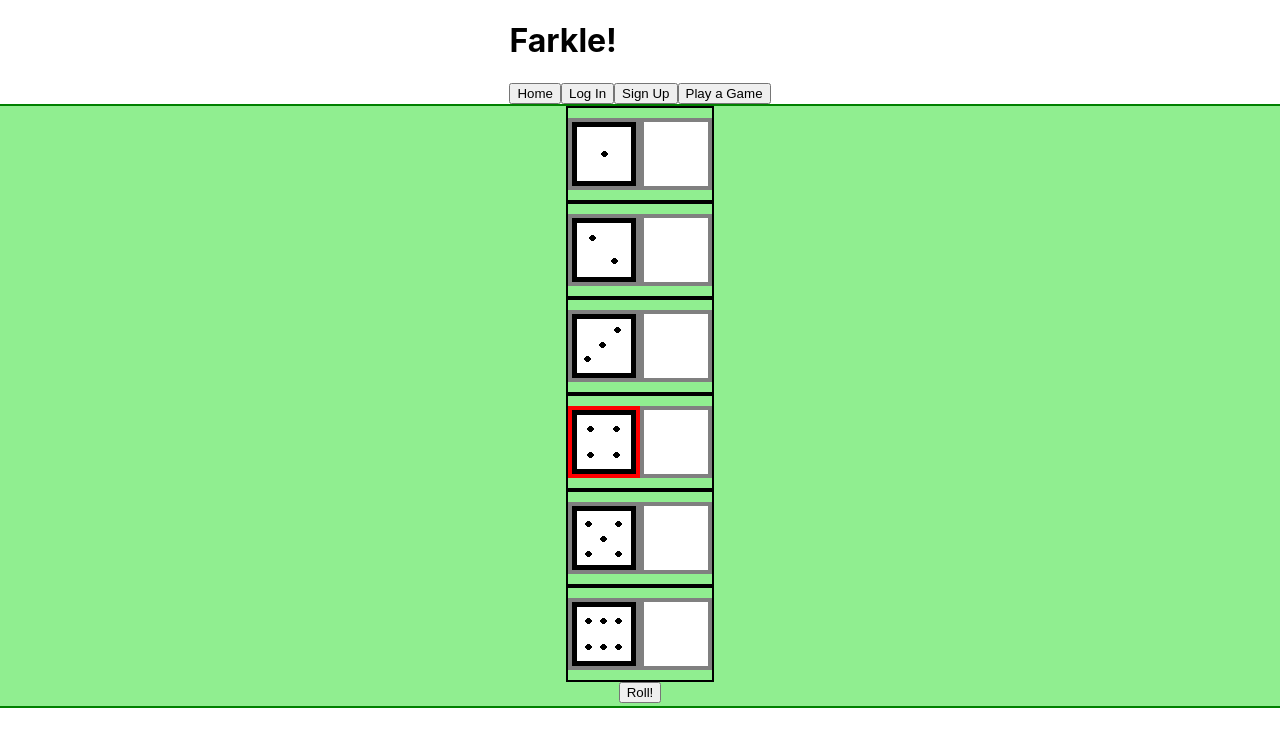
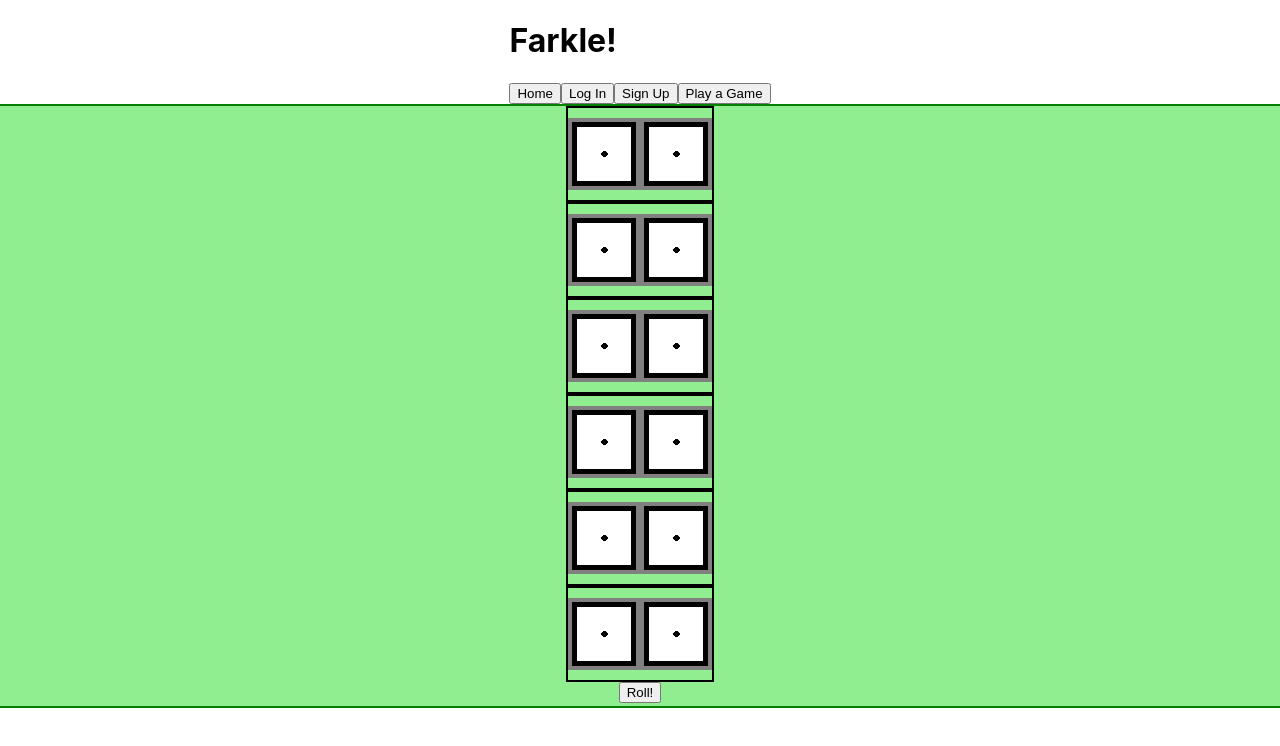
Before and after one commit to carl-larson/capstone-react, a React (Create React App) app: page /farkle in a window 1280 px wide. Shown: the top 746 px of the page. Built offline with nearby package versions, Linux system fonts and the light colour scheme.

Commit message:
Made a bunch of changes to Rowjs to move things into state and componentdidupdate but it no longer works and i'm not sure it was worthwhile.

```diff
--- a/src/components/farkle/Row.js
+++ b/src/components/farkle/Row.js
@@ -1,49 +1,81 @@
 import React from 'react';
 
 class Row extends React.Component {
-    // constructor (props) {
-    //     super(props);
-    //     this.state = {
-    //         value: Number(props.value),
-    //         selected: props.selected,
-    //         kept: props.kept
-    //     }
-    // }
+    constructor (props) {
+        super(props);
+        this.state = {
+            // value: Number(props.value),
+            // selected: props.selected,
+            // kept: props.kept
+
+            xRolledPosition: 0,
+            xKeptPosition: -64,
+            yPosition: -((this.props.value - 1) * 64),
+            selectedcolor: 'gray',
+            keptcolor: 'gray',
+            rolledPosition: `${this.xRolledPosition}px ${this.yPosition}px`,
+            keptPosition: `${this.xKeptPosition}px ${this.yPosition}px`
+        };
+    }
+
+    componentDidMount() {
+
+    }
+
+    componentDidUpdate(prevProps) {
+        if (this.props !== prevProps)
+        {console.log(this.props.value, this.props.selected, this.props.kept)
+        if (this.props.selected && !this.props.kept) {
+            this.setState({selectedcolor: 'red'});
+        } else if (this.props.selected && this.props.kept) {
+            this.setState({selectedcolor: 'gray',
+                keptcolor: 'red',
+                xRolledPosition: -64,
+                xKeptPosition: 0});
+        } else {
+            this.setState({selectedcolor: 'gray',
+            keptcolor: 'gray',
+            xRolledPosition: 0,
+            xKeptPosition: -64});
+        }}
+
+
+    }
 
     render() {
-        let value = this.props.value;
-        let selected = this.props.selected;
-        let kept = this.props.kept;
-        console.log(value, selected, kept)
-        let xRolledPosition = 0;
-        let xKeptPosition = -64;
-        let yPosition = -((value - 1) * 64);
+        // let value = this.props.value;
+        // let selected = this.props.selected;
+        // let kept = this.props.kept;
+        // console.log(value, selected, kept)
+        // let xRolledPosition = 0;
+        // let xKeptPosition = -64;
+        // let yPosition = -((value - 1) * 64);
 
-        let selectedcolor = 'gray';
-        let keptcolor = 'gray';
+        // let selectedcolor = 'gray';
+        // let keptcolor = 'gray';
         // selected ? bordercolor = 'red' : bordercolor = 'gray';
-        if (selected && !kept) {
-            selectedcolor = 'red';
-        } else if (selected && kept) {
-            selectedcolor = 'gray';
-            keptcolor = 'red';
-            xRolledPosition = -64;
-            xKeptPosition = 0;
-        } else {
-            selectedcolor = 'gray';
-            keptcolor = 'gray';
-            xRolledPosition = 0;
-            xKeptPosition = -64;
-        }
-        let rolledPosition = `${xRolledPosition}px ${yPosition}px`;
-        let keptPosition = `${xKeptPosition}px ${yPosition}px`;
+        // if (this.props.selected && !this.props.kept) {
+        //     this.selectedcolor = 'red';
+        // } else if (this.props.selected && this.props.kept) {
+        //     this.selectedcolor = 'gray';
+        //     this.keptcolor = 'red';
+        //     this.xRolledPosition = -64;
+        //     this.xKeptPosition = 0;
+        // } else {
+        //     this.selectedcolor = 'gray';
+        //     this.keptcolor = 'gray';
+        //     this.xRolledPosition = 0;
+        //     this.xKeptPosition = -64;
+        // }
+        // let rolledPosition = `${this.xRolledPosition}px ${this.yPosition}px`;
+        // let keptPosition = `${this.xKeptPosition}px ${this.yPosition}px`;
 
         return (
             <div className='row'>
                 <div className='rolled dice'
-                    style={{backgroundPosition: rolledPosition, borderColor: selectedcolor}}>
+                    style={{backgroundPosition: this.rolledPosition, borderColor: this.selectedcolor}}>
                 </div>
-                <div className='kept dice' style={{backgroundPosition: keptPosition, borderColor: keptcolor}}>
+                <div className='kept dice' style={{backgroundPosition: this.keptPosition, borderColor: this.keptcolor}}>
                 </div>
             </div>
         )
--- a/src/components/farkle/farkleStyle.css
+++ b/src/components/farkle/farkleStyle.css
@@ -25,6 +25,7 @@
 
 .rolled {
     border: 4px solid gray;
+
 }
 
 .kept {
```
